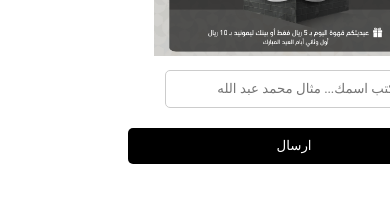
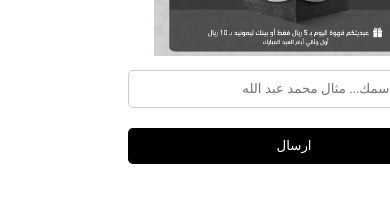
Before and after one commit to hamidhdeveloper/eidcard, a React (Create React App) app: page / in a window 390 px wide. Shown: the part 448-662 px from the top of the page. Built offline with nearby package versions, Linux system fonts and the light colour scheme; a web font is replaced by a local one.

Commit message:
some responsive issued fixed by hamid

```diff
--- a/src/App.css
+++ b/src/App.css
@@ -60,16 +60,16 @@ p {
   display: flex;
   flex-direction: column;
   align-items: center;
+  justify-content: center;
   margin: 10px 0;
 }
 
 .input-wrapper {
-  display: flex;
-    align-items: center;
-    width: 100%;
-    justify-content: center;
-    position: relative;
-}
+  position: relative;
+  width: 33%;
+  padding: 0px;
+  margin: 0px;
+  }
 
 .input-wrapper input {
   font-family: 'ArabicRegular';
@@ -84,18 +84,16 @@ p {
 .user-icon {
   width: 18px;
   height: auto;
-  margin-left: -40px;
-  z-index: 1;
+  position: absolute;
+  right: 2%;
+  top: 23%;
 }
-
 .input-group input {
   font-family: 'ArabicRegular';
-  width: 100%;
-  max-width: 300px;
   padding: 10px 36px;
   border: 1px solid #ccc;
   border-radius: 5px;
-  margin-right: 10px;
+  width: 100%;
 }
 
 .input-group button {
@@ -107,7 +105,7 @@ p {
   border-radius: 5px;
   cursor: pointer;
     margin-top: 10px;
-    width: 37%;
+    width: 33%;
 }
 
 footer {
@@ -155,19 +153,19 @@ footer p{
   }
   .input-wrapper{
       width: 70%;
-      max-width: none;
+
   }
 
   .input-group input {
 
-      width: 70%;
-      max-width: none;
+      width: 100%;
+
   }
 
   .input-group button {
       padding: 10px;
       margin-top: 10px;
-      width: 80%;
+      width: 70%;
   }
 }
 
@@ -188,8 +186,18 @@ footer p{
       font-size: 11px;
   }
 
+  .input-wrapper{
+    width: 100%;
+
+    }
+
   .input-group {
       flex-direction: column;
+  }
+  .user-icon {
+
+    right: 8%;
+
   }
 
   .input-group input {
```
Also changed, not shown: 1 other file (tests, documents, lock files or other folders).
